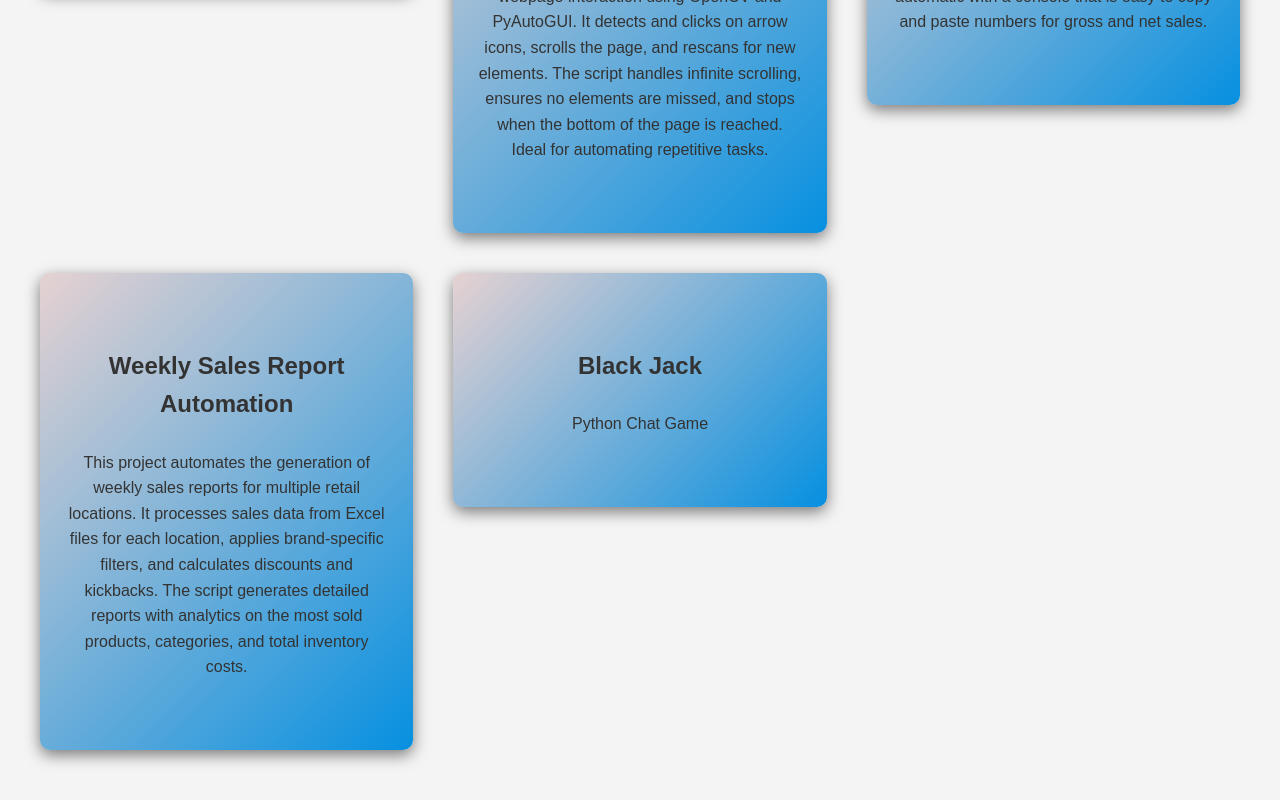
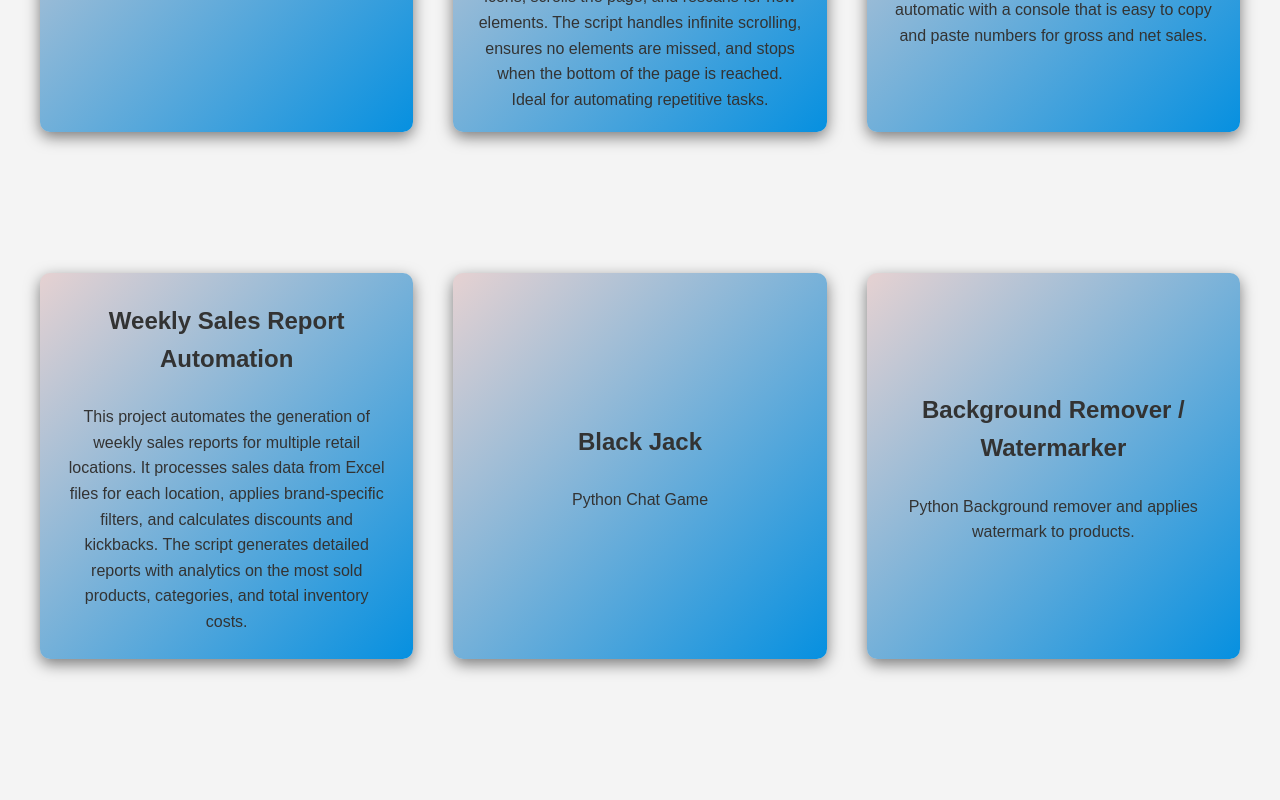
Before and after one commit to AnthonyBarbaro/PersonalSite, a React (Create React App) app: page /projects in a window 1280 px wide. Shown: the part 398-1198 px from the top of the page. Built offline with nearby package versions, Linux system fonts and the light colour scheme.

Commit message:
Skills Chart

```diff
--- a/package.json
+++ b/package.json
@@ -3,13 +3,17 @@
   "version": "0.1.0",
   "private": true,
   "dependencies": {
+    "@react-three/drei": "^9.112.0",
+    "@react-three/fiber": "^8.17.7",
     "@testing-library/jest-dom": "^5.17.0",
     "@testing-library/react": "^13.4.0",
     "@testing-library/user-event": "^13.5.0",
     "axios": "^1.7.7",
     "bootstrap": "^5.3.3",
+    "chart.js": "^4.4.4",
     "emailjs-com": "^3.2.0",
     "framer-motion": "^11.5.4",
+    "gsap": "^3.12.5",
     "react": "^18.3.1",
     "react-dom": "^18.3.1",
     "react-intersection-observer": "^9.13.1",
@@ -19,6 +23,7 @@
     "react-scroll": "^1.9.0",
     "react-spring": "^9.7.4",
     "tailwindcss": "^3.4.10",
+    "three": "^0.168.0",
     "web-vitals": "^2.1.4"
   },
   "scripts": {
--- /dev/null
+++ b/src/components/SkillsChart.js
@@ -0,0 +1,35 @@
+import React, { useRef, useEffect } from 'react';
+import { Chart } from 'chart.js/auto';
+
+function SkillsChart() {
+  const chartRef = useRef(null);
+
+  useEffect(() => {
+    const ctx = chartRef.current.getContext('2d');
+    new Chart(ctx, {
+      type: 'radar',
+      data: {
+        labels: ['JavaScript', 'React', 'Node.js', 'Python', 'CSS', 'HTML'],
+        datasets: [
+          {
+            label: 'Skill Level',
+            data: [85, 70, 75, 90, 85, 85],
+            backgroundColor: 'rgba(0, 123, 255, 0.2)',
+            borderColor: 'rgba(0, 123, 255, 1)',
+            borderWidth: 2,
+          },
+        ],
+      },
+      options: {
+        responsive: true,
+        scale: {
+          ticks: { beginAtZero: true },
+        },
+      },
+    });
+  }, []);
+
+  return <canvas ref={chartRef}></canvas>;
+}
+
+export default SkillsChart;
--- a/src/data.js
+++ b/src/data.js
@@ -1,41 +1,46 @@
 const projectData = [
   {
-    id: 1,  // Unique identifier for the project
+    id: 1,
     title: 'Personal Site',
     description: 'Personal Website -- the Current Website you are on, code base.',
-    videoUrl: 'https://www.youtube.com/embed/IT6T-Ls828Y?autoplay=1&mute=1&vq=hd1080&autohide=1&rel=0', // Add video URL if necessary
+    videoUrl: 'https://www.youtube.com/embed/IT6T-Ls828Y?autoplay=1&mute=1&vq=hd1080&autohide=1&rel=0&loop=1&playlist=IT6T-Ls828Y',
     link: 'https://github.com/AnthonyBarbaro/PersonalSite'
   },
   {
-    id: 2,  // Another unique identifier
+    id: 2,
     title: 'Selenium and OpenCV Browser Automation Script',
     description: 'Another cool project that increases speed by 5 times when exporting financial data on SAGE. About Python script that automates webpage interaction using OpenCV and PyAutoGUI. It detects and clicks on arrow icons, scrolls the page, and rescans for new elements. The script handles infinite scrolling, ensures no elements are missed, and stops when the bottom of the page is reached. Ideal for automating repetitive tasks.',
-    videoUrl: 'https://www.youtube.com/embed/Jlz-Mh5MIas?autoplay=1&mute=1&vq=hd720&autohide=1&rel=0',  // Request HD quality
+    videoUrl: 'https://www.youtube.com/embed/Jlz-Mh5MIas?autoplay=1&mute=1&vq=hd720&autohide=1&rel=0&loop=1&playlist=Jlz-Mh5MIas',
     link: 'https://github.com/AnthonyBarbaro/Selenium-and-OpenCV-Browser-Automation-Script'
   },
   {
-    id: 3,  // Another unique identifier
+    id: 3,
     title: 'Selenium Dutchie Automation Script',
     description: 'Another cool project that increases productivity on repetitive tasks. Selenium Script that will grab closing reports fully automatic with a console that is easy to copy and paste numbers for gross and net sales.',
-    videoUrl: 'https://www.youtube.com/embed/_yMXdbKGA10?autoplay=1&mute=1&vq=hd1080&autohide=1&rel=0',  // Request HD quality
+    videoUrl: 'https://www.youtube.com/embed/_yMXdbKGA10?autoplay=1&mute=1&vq=hd1080&autohide=1&rel=0&loop=1&playlist=_yMXdbKGA10',
     link: 'https://github.com/AnthonyBarbaro/DutchieSalesScript/blob/main/weekend.py'
   },
   {
-    id: 4,  // Another unique identifier
+    id: 4,
     title: 'Weekly Sales Report Automation',
     description: 'This project automates the generation of weekly sales reports for multiple retail locations. It processes sales data from Excel files for each location, applies brand-specific filters, and calculates discounts and kickbacks. The script generates detailed reports with analytics on the most sold products, categories, and total inventory costs.',
-    videoUrl: 'https://www.youtube.com/embed/8MbH4hliKkk?autoplay=1&mute=1&vq=hd1080&autohide=1&rel=0',
+    videoUrl: 'https://www.youtube.com/embed/8MbH4hliKkk?autoplay=1&mute=1&vq=hd1080&autohide=1&rel=0&loop=1&playlist=8MbH4hliKkk',
     link: 'https://github.com/AnthonyBarbaro/Weekly-Sales-Report-Automation'
   },
   {
-    id: 5,  // Another unique identifier
+    id: 5,
     title: 'Black Jack',
     description: 'Python Chat Game',
-    videoUrl: 'https://www.youtube.com/embed/IlgIqkE14Ig?autoplay=1&mute=1&vq=hd1080&autohide=1&rel=0',
+    videoUrl: 'https://www.youtube.com/embed/IlgIqkE14Ig?autoplay=1&mute=1&vq=hd1080&autohide=1&rel=0&loop=1&playlist=IlgIqkE14Ig',
     link: 'https://github.com/AnthonyBarbaro/BlackJack'
   },
-
-  // Add more projects here, each with a unique ID
+  {
+    id: 6,
+    title: 'Background Remover / Watermarker',
+    description: 'Python Background remover and applies watermark to products.',
+    videoUrl: 'https://www.youtube.com/embed/5EqCG7Mv0ls?autoplay=1&mute=1&vq=hd1080&autohide=1&rel=0&loop=1&playlist=5EqCG7Mv0ls',
+    link: 'https://github.com/AnthonyBarbaro/Watermarker'
+  },
 ];
 
 export default projectData;
--- a/src/pages/Home.js
+++ b/src/pages/Home.js
@@ -1,66 +1,75 @@
-import React from 'react';
+import React, { useEffect } from 'react';
 import { Parallax } from 'react-parallax';
-import { useSpring, animated } from 'react-spring';
-import { useInView } from 'react-intersection-observer';
+import { gsap } from 'gsap';
+import { ScrollTrigger } from 'gsap/ScrollTrigger';
 import fireBack from '../assets/3d-cartoon-night-sky.jpg';
 import About from './About';
 import Projects from './Projects';
 import ContactForm from '../components/ContactForm'; // Import the contact form
 import Header from '../components/Header';
+import SkillsChart from '../components/SkillsChart'; // Skills Chart Component
 
 import '../styles/home.css';
 
+// Register GSAP ScrollTrigger plugin
+gsap.registerPlugin(ScrollTrigger);
+
 function Home() {
-  const [homeRef, homeInView] = useInView({ triggerOnce: true, threshold: 0.1 });
-  const [aboutRef, aboutInView] = useInView({ triggerOnce: true, threshold: 0.1 });
-  const [projectsRef, projectsInView] = useInView({ triggerOnce: true, threshold: 0.1 });
-  const [contactRef, contactInView] = useInView({ triggerOnce: true, threshold: 0.1 });
 
-  const fadeInFromTop = useSpring({
-    opacity: homeInView ? 1 : 0,
-    transform: homeInView ? 'translateY(0)' : 'translateY(-50px)',
-    config: { tension: 200, friction: 30 },
-  });
-
-  const fadeInFromLeft = useSpring({
-    opacity: aboutInView ? 1 : 0,
-    transform: aboutInView ? 'translateX(0)' : 'translateX(-50px)',
-    config: { tension: 200, friction: 30 },
-  });
-
-  const fadeInFromRight = useSpring({
-    opacity: projectsInView ? 1 : 0,
-    transform: projectsInView ? 'translateX(0)' : 'translateX(50px)',
-    config: { tension: 200, friction: 30 },
-  });
-
-  const fadeInContact = useSpring({
-    opacity: contactInView ? 1 : 0,
-    transform: contactInView ? 'translateY(0)' : 'translateY(50px)',
-    config: { tension: 200, friction: 30 },
-  });
+  useEffect(() => {
+    // GSAP ScrollTrigger animations for each section
+    gsap.utils.toArray(".section").forEach((section) => {
+      gsap.fromTo(section, {
+        opacity: 0,
+        y: 50,
+      }, {
+        opacity: 1,
+        y: 0,
+        duration: 1.5,  // Increase duration for smoother animation
+        ease: "power3.out",  // Smooth easing
+        scrollTrigger: {
+          trigger: section,
+          start: "top 80%", // Animation starts when the section is in view
+          end: "bottom 20%", // Ends before leaving the viewport
+          toggleActions: "play none none reverse",  // Trigger actions on scroll
+        },
+      });
+    });
+  }, []);
 
   return (
     <div>
       <Header />
 
+      {/* Parallax Background */}
       <Parallax bgImage={fireBack} strength={90} className="parallax-fullpage">
-        <animated.section className="section" id="home" style={fadeInFromTop} ref={homeRef}>
+
+        {/* Home Section */}
+        <section className="section" id="home">
           <h1>Hey, I'm Anthony Barbaro</h1>
-        </animated.section>
+        </section>
 
-        <animated.section className="section" id="about" style={fadeInFromLeft} ref={aboutRef}>
+        {/* About Section */}
+        <section className="section" id="about">
           <About />
-        </animated.section>
+        </section>
 
-        <animated.section className="section" id="projects" style={fadeInFromRight} ref={projectsRef}>
+        {/* Projects Section */}
+        <section className="section" id="projects">
           <Projects />
-        </animated.section>
+        </section>
+
+        {/* Skills Section */}
+        <section className="section" id="skills">
+          <h1>My Skills</h1>
+          <SkillsChart /> {/* Animated Skills Chart */}
+        </section>
 
         {/* Contact Form Section */}
-        <animated.section className="section" id="contact" style={fadeInContact} ref={contactRef}>
+        <section className="section" id="contact">
           <ContactForm />
-        </animated.section>
+        </section>
+
       </Parallax>
     </div>
   );
--- a/src/styles/home.css
+++ b/src/styles/home.css
@@ -185,3 +185,34 @@ nav ul li a.active {
     padding: 20px 10px;
   }
 }
+/* Parallax Content */
+.parallax-content {
+  display: flex;
+  justify-content: center;
+  align-items: center;
+  height: 400px; /* Height of the 3D model container */
+}
+
+/* Section Styling */
+.section {
+  padding: 50px 20px;
+  margin-bottom: 50px;
+  opacity: 0; /* Start hidden for GSAP animation */
+  transform: translateY(50px); /* Initial state for animation */
+  transition: transform 0.3s ease, opacity 0.3s ease;
+}
+
+/* 3D Model Styling */
+#3d-model {
+  width: 100%;
+  height: 400px;
+  display: flex;
+  justify-content: center;
+  align-items: center;
+}
+
+/* Skills Chart Styling */
+#skills canvas {
+  max-width: 600px;
+  margin: 0 auto;
+}
--- a/src/styles/projectCard.css
+++ b/src/styles/projectCard.css
@@ -24,6 +24,8 @@
   display: flex;
   flex-direction: column; /* Ensures the content inside the card stacks vertically */
   justify-content: center; /* Centers the content */
+  height: 60%;
+
 }
 
 .project-card-link {
--- a/src/styles/projects.css
+++ b/src/styles/projects.css
@@ -17,16 +17,7 @@
   /* Allow the section to expand vertically if cards overflow */
 }
 
-.project-card {
-  background: linear-gradient(135deg, rgba(150, 14, 14, 0.15), rgb(6, 144, 224));
-  padding: 50px 25px;
-  border-radius: 10px;
-  text-align: center;
-  transition: transform 0.3s ease, box-shadow 0.3s ease, background 0.3s ease;
-  box-shadow: 0px 5px 15px rgba(0, 0, 0, 0.5);
-  position: relative;
-  overflow: hidden;
-}
+
 
 .project-card:hover {
   transform: scale(1.05);
```
Also changed, not shown: 2 other files (tests, documents, lock files or other folders).
